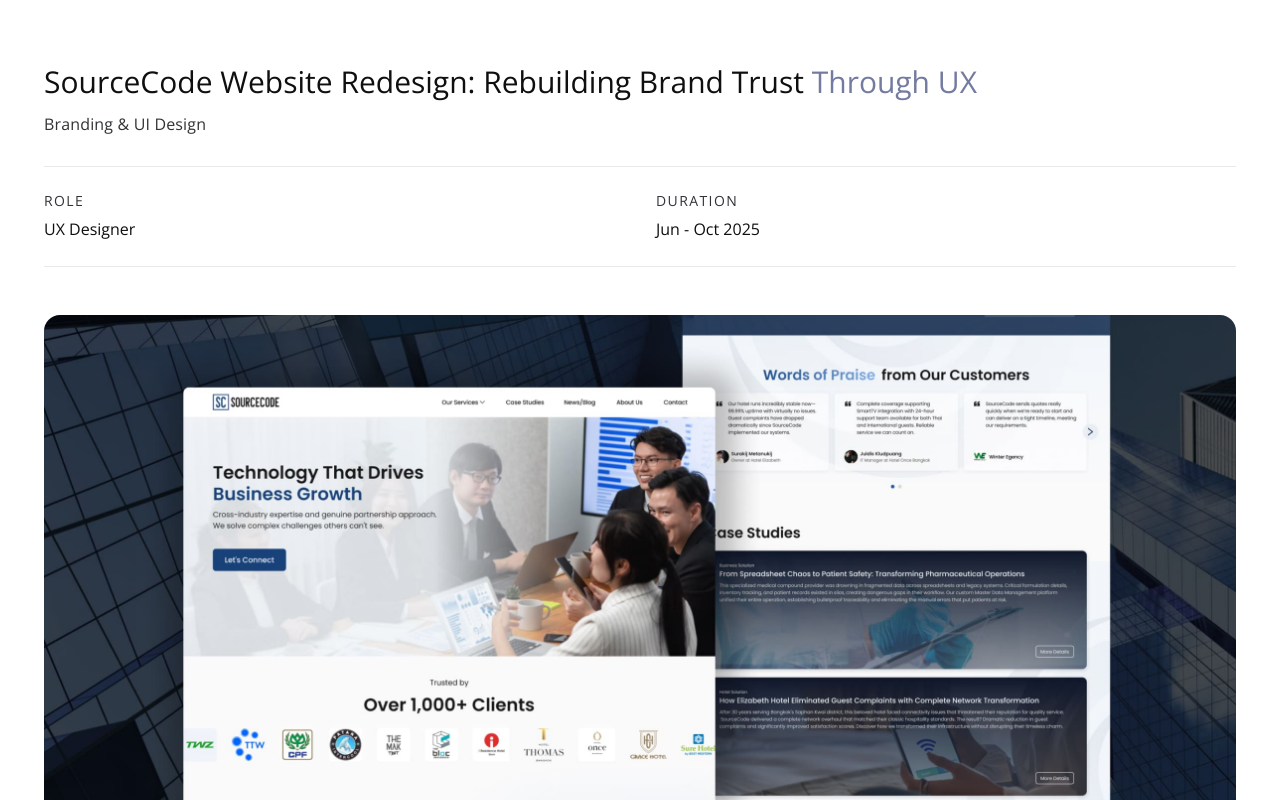
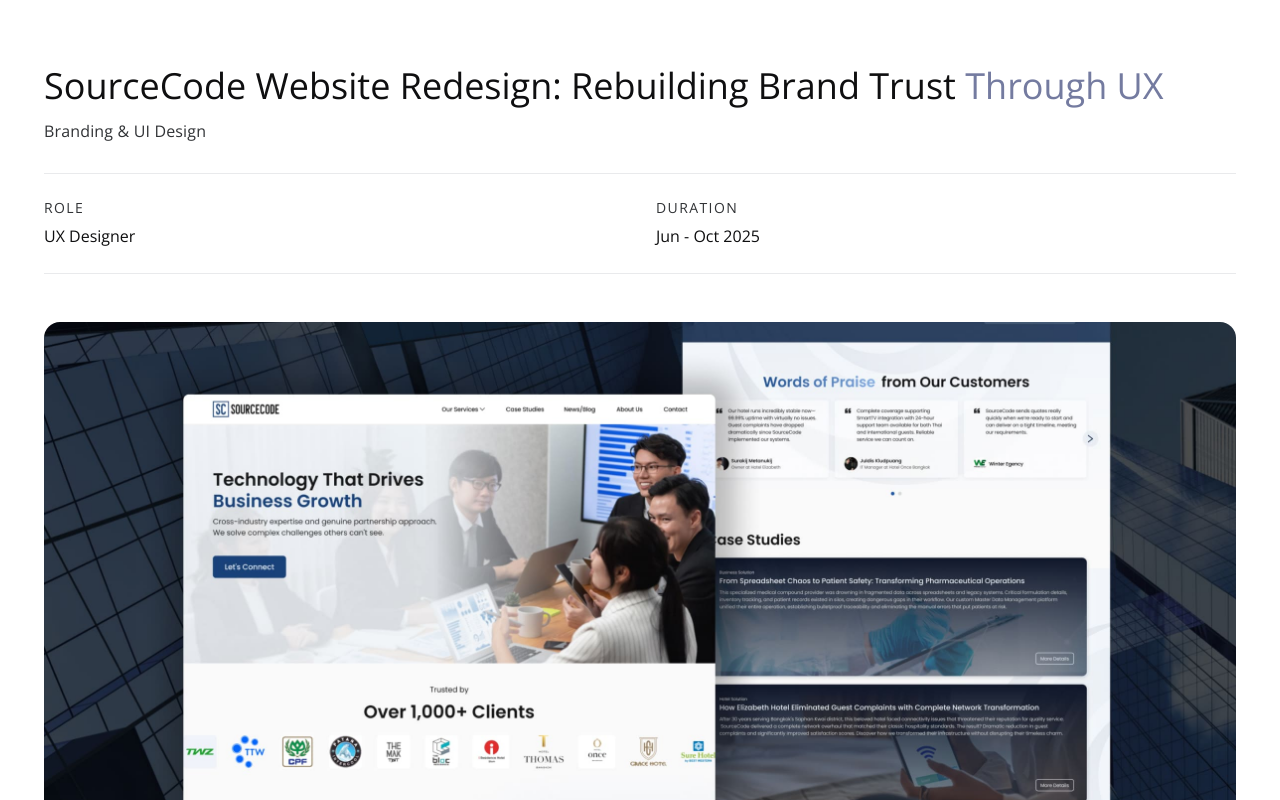
Before and after one commit to rungpilai/rungpilaip, a React (Vite) app: page /work/sc in a window 1280 px wide. Shown: the top 800 px of the page. Built offline with nearby package versions, Linux system fonts and the light colour scheme.

Commit message:
fix: adjust font sizes in HeaderWork and PageTitle components for improved consistency

```diff
--- a/src/components/HeaderWork.jsx
+++ b/src/components/HeaderWork.jsx
@@ -1,7 +1,7 @@
 const HeaderWork = ({ title, category, role, duration }) => {
     return (
         <header>
-            <h1 className="text-4xl sm:text-3xl font-normal leading-[1.2] text-(--color-text-primary) mb-3">
+            <h1 className="text-3xl sm:text-4xl font-normal leading-[1.2] text-(--color-text-primary) mb-3">
                 {title}
             </h1>
             <p className="text-(--color-text-secondary) mb-7 tracking-[0.01em]">
--- a/src/components/PageTitle.jsx
+++ b/src/components/PageTitle.jsx
@@ -1,6 +1,6 @@
 const PageTitle = ({ children, className = '' }) => {
     return (
-        <h1 className={`text-5xl sm:text-3xl font-normal leading-[1.15] text-(--color-text-primary) ${className}`}>
+        <h1 className={`text-3xl sm:text-5xl font-normal leading-[1.15] text-(--color-text-primary) ${className}`}>
             {children}
         </h1>
     );
```
